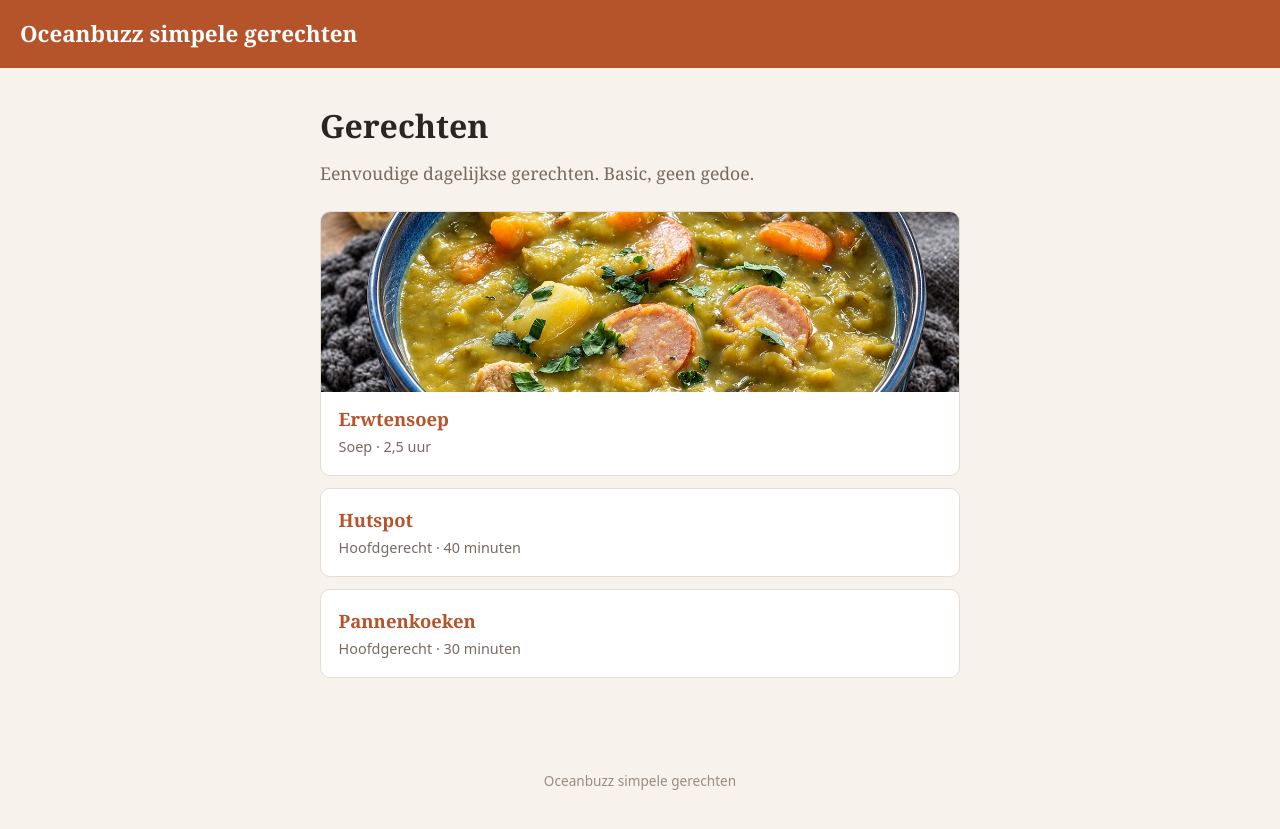
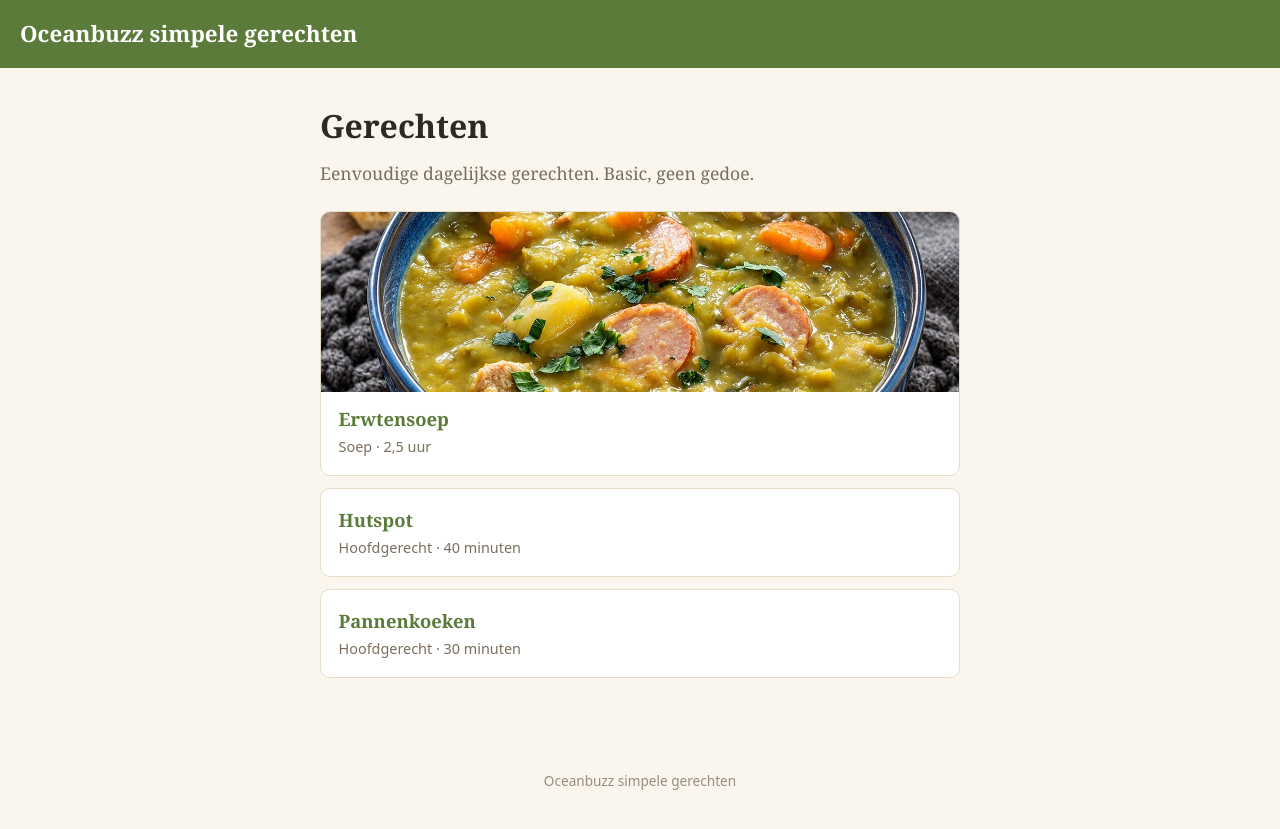
Before and after one commit to Oceanbuzz01/Gerechten, a Jekyll site: the page built from index.html, in a window 1280 px wide. Shown: the top 829 px of the page. Built offline with Jekyll 4.4.1, drawn with Linux system fonts in a browser that asks for light colours.

Commit message:
Nieuwe kleuren: olijfgroen met warme crème
Co-Authored-By: Claude Opus 5.5 <noreply@anthropic.com>
Claude-Session: https://claude.ai/code/session_01GRnTfQx3L1oVL1HTo8ampe

```diff
--- a/assets/style.css
+++ b/assets/style.css
@@ -1,5 +1,5 @@
 /* KLEUREN: pas hier de kleurcodes aan */
-:root { --accent: #b5532b; --tekst: #2b2622; --zacht: #f7f2ec; --lijn: #e6ddd2; }
+:root { --accent: #5b7b3a; --tekst: #2d2a24; --zacht: #faf6ee; --lijn: #e6dcc8; }
 * { box-sizing: border-box; }
 body { margin: 0; font-family: Georgia, "Times New Roman", serif; color: var(--tekst);
        background: var(--zacht); line-height: 1.6; }
@@ -14,10 +14,10 @@ h2 { font-size: 1.25rem; border-bottom: 2px solid var(--lijn); padding-bottom: .
            padding: 1rem 1.1rem; text-decoration: none; color: inherit; }
 .lijst a:hover { border-color: var(--accent); }
 .lijst strong { display: block; font-size: 1.15rem; color: var(--accent); }
-.lijst span { font-size: .9rem; color: #776b60; font-family: system-ui, sans-serif; }
+.lijst span { font-size: .9rem; color: #7a6f5c; font-family: system-ui, sans-serif; }
 .terug { color: var(--accent); text-decoration: none; font-family: system-ui, sans-serif; font-size: .9rem; }
 .info { display: flex; flex-wrap: wrap; gap: .5rem 1.25rem; font-family: system-ui, sans-serif;
-        font-size: .9rem; color: #776b60; }
+        font-size: .9rem; color: #7a6f5c; }
 .omschrijving { font-style: italic; }
 .recept ul, .recept ol { padding-left: 1.3rem; }
 .recept li { margin-bottom: .35rem; }
@@ -26,4 +26,4 @@ h2 { font-size: 1.25rem; border-bottom: 2px solid var(--lijn); padding-bottom: .
 .foto { width: 100%; max-height: 420px; object-fit: cover; border-radius: 10px; margin: .25rem 0 .75rem; }
 .lijst a { overflow: hidden; }
 .lijst img { width: calc(100% + 2.2rem); margin: -1rem -1.1rem .75rem; height: 180px; object-fit: cover; display: block; }
-.intro { margin: -.5rem 0 1.5rem; color: #776b60; font-size: 1.1rem; }
+.intro { margin: -.5rem 0 1.5rem; color: #7a6f5c; font-size: 1.1rem; }
```
